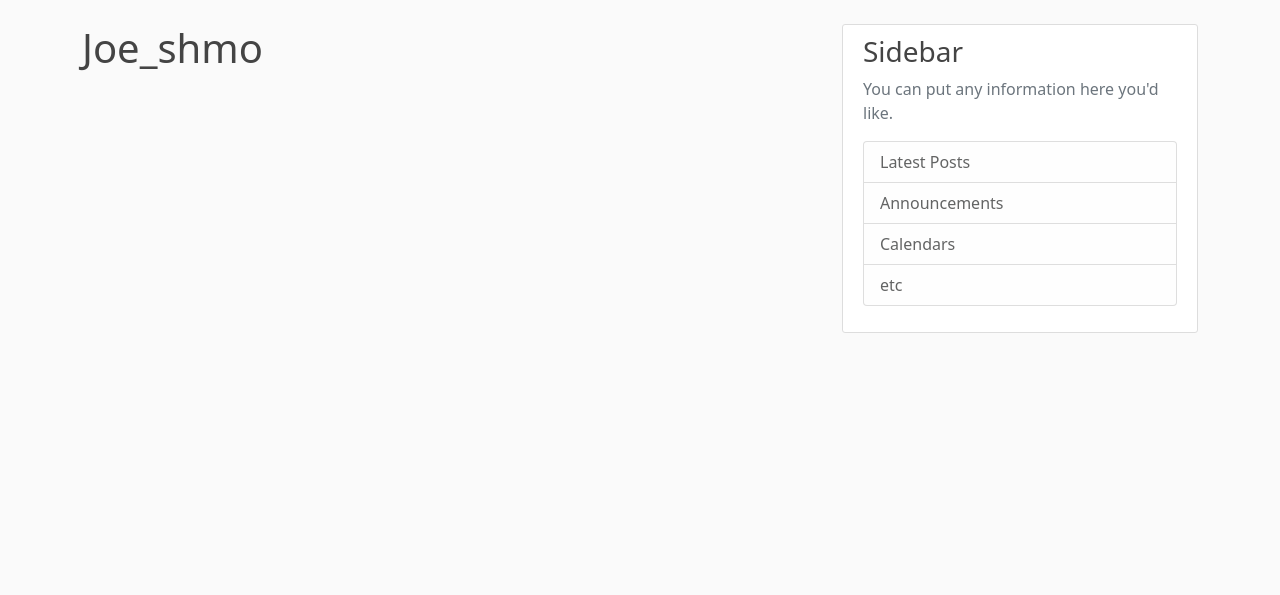
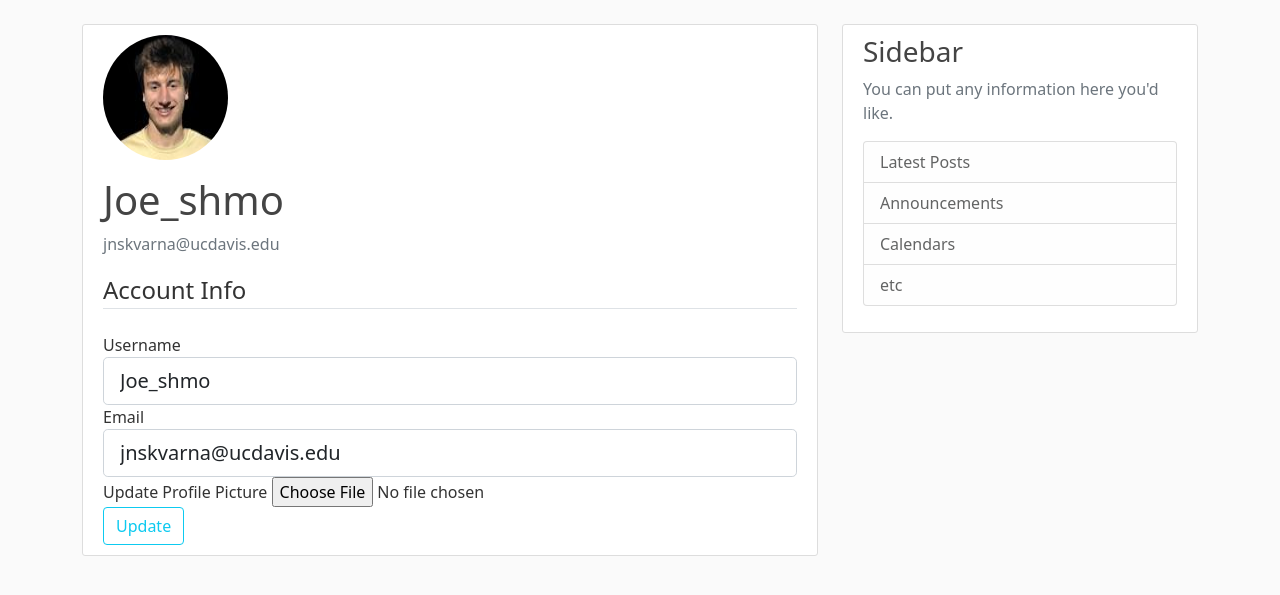
Before and after one commit to skvarnaj/Social-Media-Site, a Flask app: page /account in a window 1280 px wide. Shown: the part 56-651 px from the top of the page. Run offline with Flask 2, Linux system fonts and the light colour scheme; a user stored in the database is signed in; parts of the project's set-up code (start-up, migrations or seed data) failed here and were passed over; some libraries are stand-ins or nearby versions.

Commit message:
can upload profile piture

```diff
--- a/App/forms.py
+++ b/App/forms.py
@@ -1,4 +1,6 @@
 from flask_wtf import FlaskForm
+from flask_wtf.file import FileField, FileAllowed
+from flask_login import current_user
 from wtforms import StringField, PasswordField, SubmitField, BooleanField
 from wtforms.validators import DataRequired, Length, Email, EqualTo, email_validator, ValidationError
 from App.models import User
@@ -31,3 +33,23 @@ class LoginForm(FlaskForm):
                                 validators = [DataRequired()])
     remember = BooleanField('Remember Me')
     submit = SubmitField('Login')
+
+class UpdateAccountForm(FlaskForm):
+    username = StringField('Username',
+                            validators = [DataRequired(), Length(min=2, max = 20)])
+    email = StringField('Email',
+                            validators = [DataRequired(), Email()])
+    picture = FileField('Update Profile Picture', validators = [FileAllowed(['jpg', 'png', 'jpeg'])])
+    submit = SubmitField('Update')
+
+    def validate_username(self, username):
+        if username.data != current_user.username:
+            user = User.query.filter_by(username = username.data).first()
+            if user:
+                raise ValidationError('Username taken.')
+
+    def validate_email(self, email):
+        if email.data != current_user.email:
+            email = User.query.filter_by(email = email.data).first()
+            if email:
+                raise ValidationError('Email taken.')
--- a/App/models.py
+++ b/App/models.py
@@ -11,7 +11,7 @@ class User(db.Model, UserMixin):
     id = db.Column(db.Integer, primary_key = True)
     username = db.Column(db.String(20), unique = True, nullable = False)
     email = db.Column(db.String(100), unique = True, nullable = False)
-    image_file = db.Column(db.String(20), nullable = False, default = 'default.jpeg')
+    image_file = db.Column(db.String(20), nullable = False, default = 'default.jpg')
     password = db.Column(db.String(60), nullable = False)
     posts = db.relationship('Post', backref = 'author', lazy = True)
 
--- a/App/routes.py
+++ b/App/routes.py
@@ -1,6 +1,9 @@
+import os
+import secrets
+from PIL import Image
 from flask import render_template, url_for, flash, redirect, request
 from App import app, db, bcrypt
-from App.forms import RegistrationForm, LoginForm
+from App.forms import RegistrationForm, LoginForm, UpdateAccountForm
 from App.models import User, Post
 from flask_login import login_user, current_user, logout_user, login_required
 
@@ -62,7 +65,36 @@ def logout():
     logout_user()
     return redirect(url_for('home'))
 
-@app.route("/account")
+def save_picture(form_picture):
+    random_hex = secrets.token_hex(8)
+    _, f_ext = os.path.splitext(form_picture.filename)
+    picture_fn = random_hex + f_ext
+    picture_path = os.path.join(app.root_path, 'static/profile_pics', picture_fn)
+
+    output_size = (125,125)
+    i = Image.open(form_picture)
+    i.thumbnail(output_size)
+    i.save(picture_path)
+
+    return picture_fn
+
+
+@app.route("/account", methods = ["GET", "POST"])
 @login_required
 def account():
-    return render_template('account.html', title = 'Account')
+    form = UpdateAccountForm()
+    if form.validate_on_submit():
+        if form.picture.data:
+            picture_file = save_picture(form.picture.data)
+            current_user.image_file = picture_file
+        current_user.username = form.username.data
+        current_user.email = form.email.data
+        db.session.commit()
+        flash('Your account has been updated!', 'success')
+        return redirect(url_for('account'))
+    elif request.method == 'GET':
+        form.username.data = current_user.username
+        form.email.data = current_user.email
+    image_file = url_for('static', filename = 'profile_pics/' + current_user.image_file)
+    return render_template('account.html', title = 'Account',
+                                             image_file = image_file, form = form)
--- a/App/templates/account.html
+++ b/App/templates/account.html
@@ -1,4 +1,56 @@
 {% extends 'layout.html' %}
 {% block content %}
-    <h1>{{ current_user.username }}</h1>
+    <div class="content-section">
+        <div class="media">
+            <img class="rounded-circle account-img" src= "{{ image_file }}" >
+            <div class="media-body">
+                <h2 class="account-heading">{{ current_user.username }}</h2>
+                <p class="text-secondary">{{ current_user.email }}</p>
+        </div>
+    </div>
+        <form method = 'POST' action = "" enctype="multipart/form-data">
+            {{ form.hidden_tag() }}
+            <fieldset class ='form-group'>
+                <legend class = 'border-bottom mb-4'> Account Info</legend>
+                <div class = 'form-group'>
+                    {{ form.username.label(class='form-control-label') }}
+                    {% if form.username.errors %}
+                        {{ form.username(class='form-control form-control-lg is-invalid') }}
+                        <div class='invalid-feedback'>
+                            {% for error in form.username.errors %}
+                                <span>{{ error }}</span>
+                            {% endfor %}
+                        </div>
+                    {% else %}
+                        {{ form.username(class='form-control form-control-lg') }}
+                    {% endif %}
+                </div>
+                <div class = 'form-group'>
+                    {{ form.email.label(class='form-control-label') }}
+                    {% if form.email.errors %}
+                        {{ form.email(class='form-control form-control-lg is-invalid') }}
+                        <div class='invalid-feedback'>
+                            {% for error in form.email.errors %}
+                                <span>{{ error }}</span>
+                            {% endfor %}
+                        </div>
+                    {% else %}
+                        {{ form.email(class='form-control form-control-lg') }}
+                    {% endif %}
+                </div>
+            <div class='form-group'>
+                {{ form.picture.label() }}
+                {{ form.picture(class='form-control-file') }}
+                {% if form.picture.errors %}
+                    {% for error in form.picture.errors %}
+                        <br><span class='text-danger'>{{ error }}</span></br>
+                    {% endfor %}
+                {% endif %}
+            </div>
+            </fieldset>
+            <div class = 'form-group'>
+                {{ form.submit(class='btn btn-outline-info') }}
+            </div>
+        </form>
+  </div>
 {% endblock content %}
```
Also changed, not shown: App/site.db, App/static/profile_pics/1038aeeb5c13229b.jpg (added), App/static/profile_pics/5e2ee0cd408da9d1.jpg (added), App/static/profile_pics/67ca850e8d47dfc3.jpg (added), App/static/profile_pics/default.jpg (added), App/static/profile_pics/f91e1c14a459888e.jpeg (added), 1 other file.
